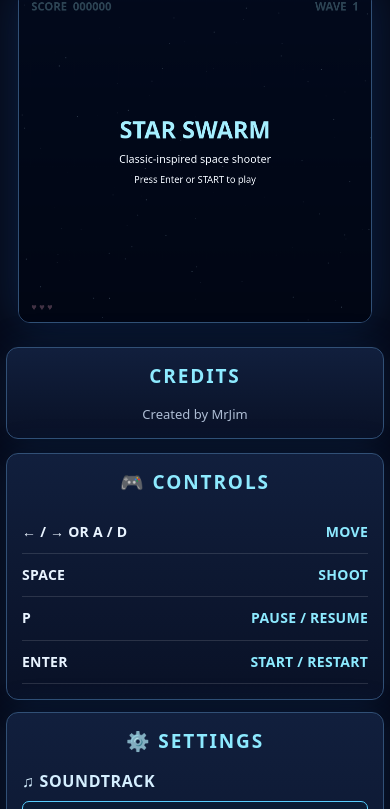
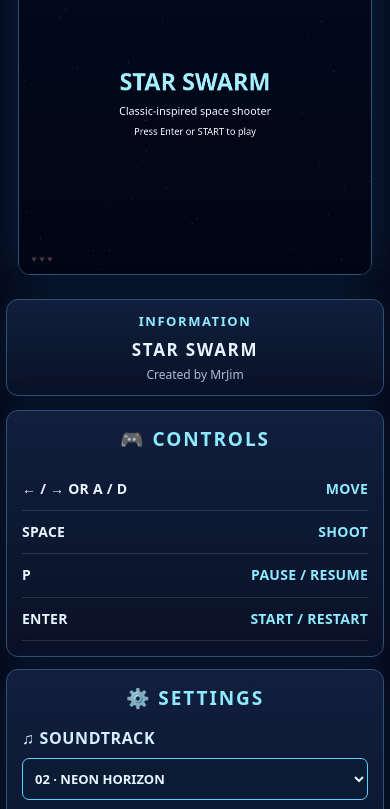
Before and after one commit to MasterJimo/Simple-galaga, a plain HTML site: page index.html in a window 390 px wide. Shown: the part 77-886 px from the top of the page. Drawn offline with Linux system fonts and the light colour scheme.

Commit message:
Move Star Swarm heading into compact Information panel

```diff
--- a/index.html
+++ b/index.html
@@ -1,6 +1,6 @@
 <!doctype html>
 <html lang="en"><head><meta charset="utf-8"><meta name="viewport" content="width=device-width,initial-scale=1"><title>Star Swarm — arcade shooter</title><style>
-*{box-sizing:border-box}body{margin:0;background:#060a19;color:#e9f4ff;font:16px system-ui,Arial;display:grid;place-items:center;min-height:100vh}.shell{width:min(100%,760px);padding:12px;display:flex;flex-direction:column;align-items:center}h1{margin:0 0 5px;letter-spacing:.22em;text-align:center;color:#8deaff;text-shadow:0 0 20px #21a9ff}p{margin:5px 0;text-align:center;color:#aebdd4}.controls{display:flex;justify-content:center;gap:18px;flex-wrap:wrap;margin:7px 0}.controls label{font-size:13px;display:flex;align-items:center;gap:7px}input{accent-color:#56ddff;width:105px}canvas{display:block;width:100%;height:auto;max-width:100%;margin:0 auto;border:1px solid #315076;border-radius:12px;box-shadow:0 0 45px #13519c55;background:#020512}button{background:#113c63;border:1px solid #58cfff;border-radius:7px;color:white;padding:7px 12px;cursor:pointer}button:hover{background:#195d90}
+*{box-sizing:border-box}body{margin:0;background:#060a19;color:#e9f4ff;font:16px system-ui,Arial;display:grid;place-items:center;min-height:100vh}.shell{width:min(100%,760px);padding:12px;display:flex;flex-direction:column;align-items:center}p{margin:5px 0;text-align:center;color:#aebdd4}.controls{display:flex;justify-content:center;gap:18px;flex-wrap:wrap;margin:7px 0}.controls label{font-size:13px;display:flex;align-items:center;gap:7px}input{accent-color:#56ddff;width:105px}canvas{display:block;width:100%;height:auto;max-width:100%;margin:0 auto;border:1px solid #315076;border-radius:12px;box-shadow:0 0 45px #13519c55;background:#020512}button{background:#113c63;border:1px solid #58cfff;border-radius:7px;color:white;padding:7px 12px;cursor:pointer}button:hover{background:#195d90}
 /* Keep the playfield centered on wide screens with equal left and right gutters. */
 .app-layout{width:100%;max-width:1500px;padding:12px;display:grid;grid-template-columns:minmax(0,1fr) minmax(0,760px) minmax(0,1fr);align-items:start;gap:clamp(12px,1.4vw,22px);margin:0 auto}
 .shell{grid-column:2;min-width:0}
@@ -21,7 +21,10 @@
 .credits-panel .donate-btn[hidden]{display:none!important}
 .credits-panel .donate-btn[hidden] + .credits-name{margin-top:0}
 .credits-panel .donate-btn:hover{background:#113c63}
-.credits-panel .credits-name{text-align:center;color:#aebdd4;font-size:13px;margin:15px 0 0}
+.credits-panel{padding:12px}
+.credits-panel h2{font-size:13px;letter-spacing:.12em;margin:0 0 8px}
+.credits-panel .info-game-title{text-align:center;color:#e9f4ff;font-size:17px;font-weight:800;letter-spacing:.10em;margin:0 0 5px}
+.credits-panel .credits-name{text-align:center;color:#aebdd4;font-size:12px;margin:0}
 .guide-row{display:flex;justify-content:space-between;align-items:flex-start;gap:8px;padding:12px 0;border-bottom:1px solid #ffffff20;font-size:15px;font-weight:800;line-height:1.3;letter-spacing:.018em;text-transform:uppercase}
 .guide-row strong{color:#e9f4ff;flex:1}
 .guide-row span{color:#8deaff;text-align:right;flex:1}
@@ -33,12 +36,13 @@
  .app-layout{display:flex;flex-direction:column;align-items:center;gap:12px;padding:6px}
  .shell{order:0}
  .left-sidebar{order:1;position:static;max-height:none;overflow:visible;width:min(100%,760px)}
- .control-guide-panel,.credits-panel{width:100%;padding:15px}
+ .control-guide-panel{width:100%;padding:15px}
+ .credits-panel{width:100%;padding:12px}
  /* On phones show credits immediately below the game, then the controls guide. */
  .credits-panel{order:0}
  .control-guide-panel{order:1}
  .controls-panel{order:2;position:static;max-height:none;overflow:visible;width:min(100%,760px);padding:15px}
- .controls-panel h2,.control-guide-panel h2,.credits-panel h2{font-size:21px}
+ .controls-panel h2,.control-guide-panel h2{font-size:21px}
   .audio-settings{display:grid;grid-template-columns:repeat(2,minmax(0,1fr));gap:20px}
   .track-select{grid-column:1/-1}
  .action-buttons{display:grid;grid-template-columns:repeat(2,minmax(0,1fr));gap:10px;margin:16px 0}
@@ -48,7 +52,7 @@
 @media (max-width:470px){
  .audio-settings{gap:12px}
  .guide-row{font-size:14px}
- .controls-panel h2,.control-guide-panel h2,.credits-panel h2{font-size:19px}
+ .controls-panel h2,.control-guide-panel h2{font-size:19px}
 }
 
 .touch-controls{display:none;width:100%;max-width:720px;gap:12px;margin:10px auto 0;justify-content:space-between;touch-action:none;user-select:none;-webkit-user-select:none}
@@ -76,14 +80,14 @@
     <div class="guide-row"><strong>ENTER</strong><span>START / RESTART</span></div>
   </div>
 </aside>
-<section class="credits-panel" aria-labelledby="creditsTitle">
-  <h2 id="creditsTitle">CREDITS</h2>
+<section class="credits-panel" aria-labelledby="infoTitle">
+  <h2 id="infoTitle">INFORMATION</h2>
+  <p class="info-game-title">STAR SWARM</p>
   <button class="donate-btn" type="button" disabled hidden title="Coming soon">❤ DONATE</button>
   <p class="credits-name">Created by MrJim</p>
 </section>
 </div>
 <main class="shell">
-  <h1>STAR SWARM</h1>
   <canvas id="game" width="720" height="680" aria-label="Space shooter game"></canvas>
   <div class="touch-controls" aria-label="Touch game controls">
     <button type="button" id="touchFire" aria-label="Shoot">FIRE</button>
```
